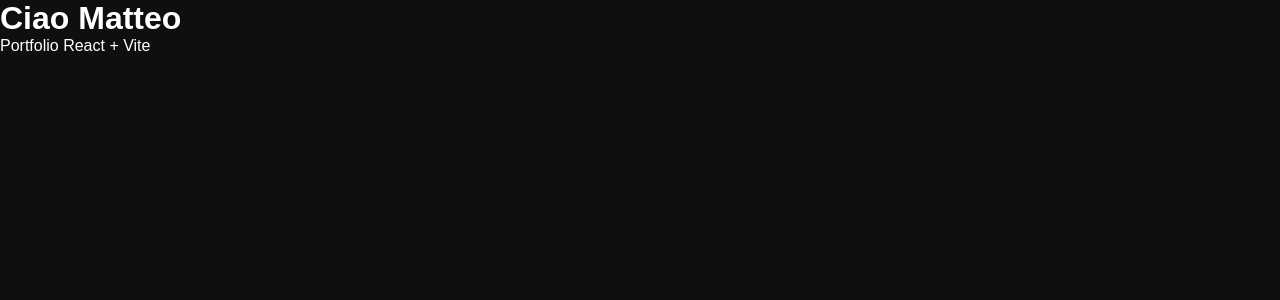
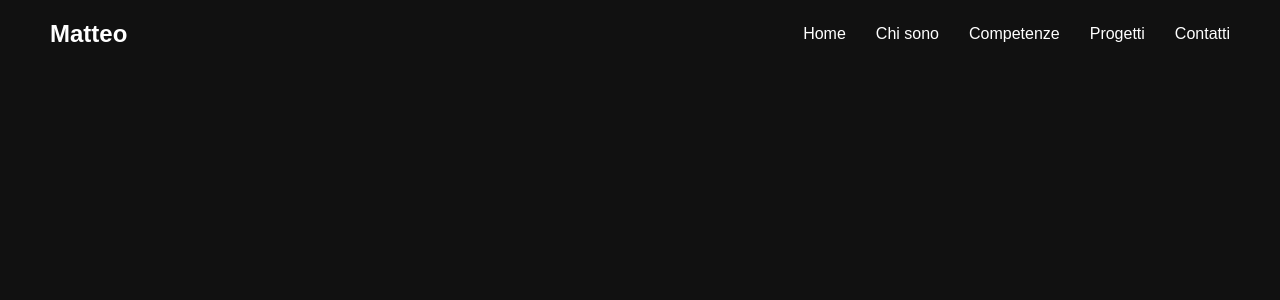
Before and after one commit to MatteoCarmignani/portfolio, a React app: page / in a window 1280 px wide. Shown: the top 300 px of the page. Built offline with nearby package versions, Linux system fonts and the light colour scheme; the HTML template or start-up script is replaced by a standard one.

Commit message:
add initial navbar

```diff
--- a/src/App.jsx
+++ b/src/App.jsx
@@ -1,9 +1,10 @@
+import Navbar from './components/Navbar'
+
 function App() {
   return (
-    <div>
-      <h1>Ciao Matteo</h1>
-      <p>Portfolio React + Vite</p>
-    </div>
+    <>
+      <Navbar />
+    </>
   )
 }
 
--- /dev/null
+++ b/src/components/Navbar.css
@@ -0,0 +1,16 @@
+.navbar {
+  display: flex;
+  justify-content: space-between;
+  align-items: center;
+  padding: 20px 50px;
+}
+
+.navbar-menu {
+  display: flex;
+  gap: 30px;
+  list-style: none;
+}
+
+.navbar-menu li {
+  cursor: pointer;
+}
--- /dev/null
+++ b/src/components/Navbar.jsx
@@ -0,0 +1,19 @@
+import './Navbar.css'
+
+function Navbar() {
+  return (
+    <nav className="navbar">
+      <h2>Matteo</h2>
+
+      <ul className="navbar-menu">
+        <li>Home</li>
+        <li>Chi sono</li>
+        <li>Competenze</li>
+        <li>Progetti</li>
+        <li>Contatti</li>
+      </ul>
+    </nav>
+  )
+}
+
+export default Navbar
--- a/src/index.css
+++ b/src/index.css
@@ -6,6 +6,11 @@
 
 body {
   font-family: Arial, sans-serif;
-  background-color: #0f0f0f;
+  background-color: #111;
   color: white;
 }
+
+a {
+  color: inherit;
+  text-decoration: none;
+}
```
